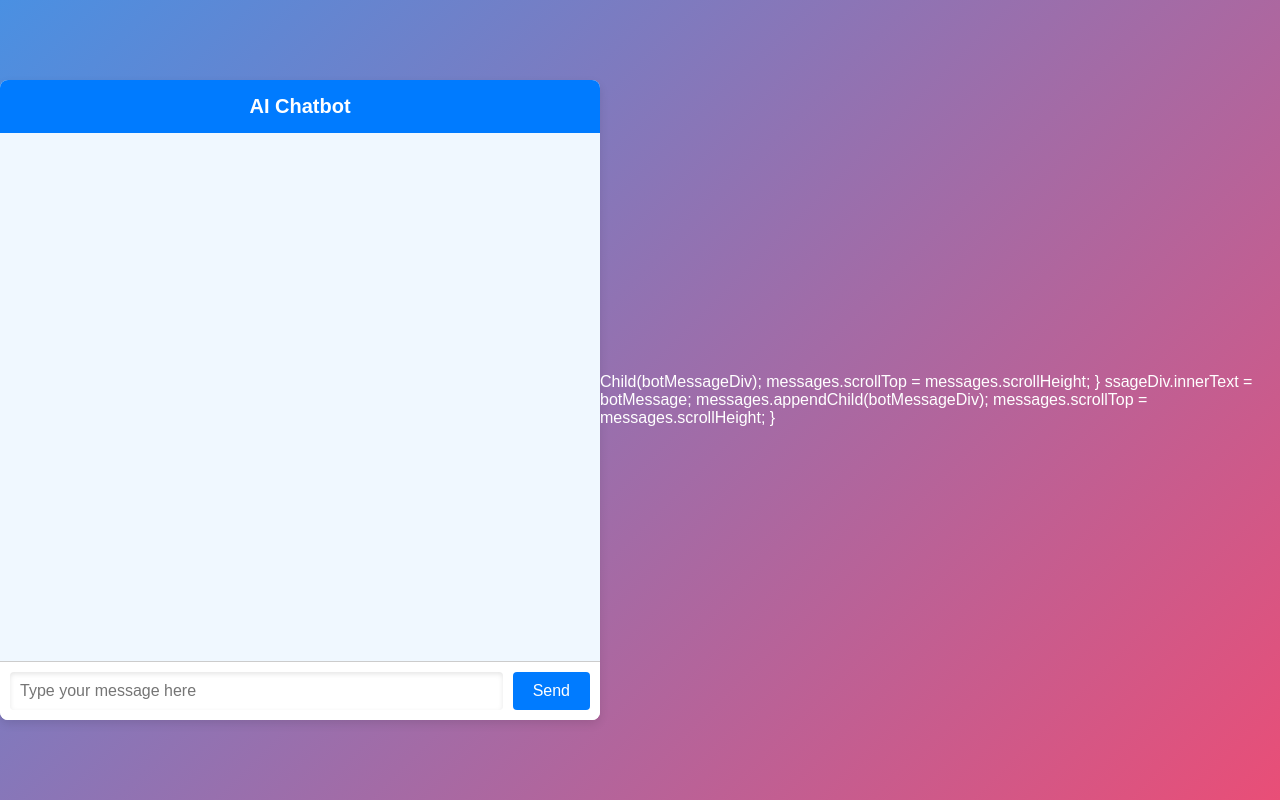
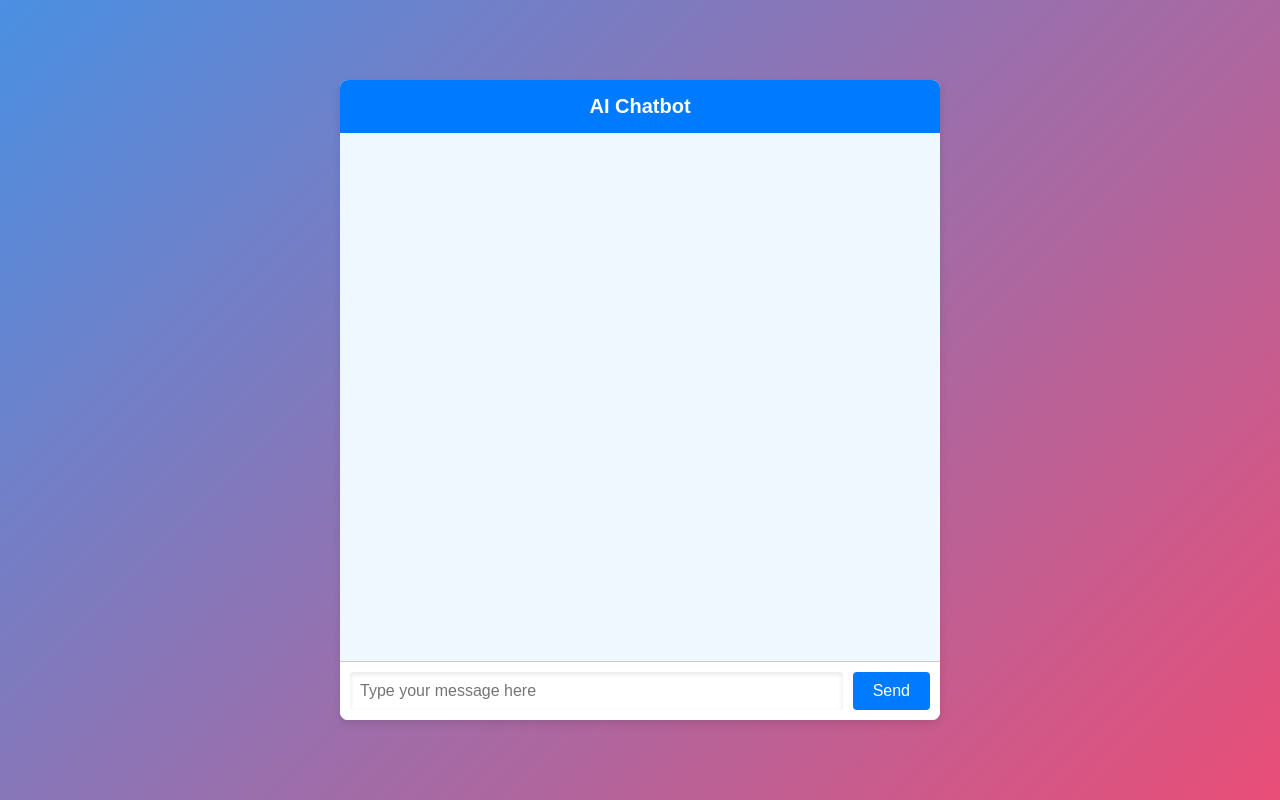
Before and after one commit to Nivedck/UselessAI, a Flask app: page / in a window 1280 px wide. Run offline with Flask 3, Linux system fonts and the light colour scheme.

Commit message:
Update index.html

```diff
--- a/templates/index.html
+++ b/templates/index.html
@@ -5,7 +5,6 @@
     <meta name="viewport" content="width=device-width, initial-scale=1.0">
     <title>Chatbot Web App</title>
     <style>
-
         body {
             font-family: Arial, sans-serif;
             display: flex;
@@ -13,7 +12,6 @@
             justify-content: center;
             height: 100vh;
             margin: 0;
-
             background: linear-gradient(135deg, #4a90e2, #e94e77);
             background-size: cover;
             background-attachment: fixed;
@@ -31,7 +29,6 @@
             flex-direction: column;
             height: 80vh;
         }
-
 
         #header {
             background-color: #007bff;
@@ -108,7 +105,6 @@
             background-color: #0056b3;
         }
 
-
         #messages::-webkit-scrollbar {
             width: 8px;
         }
@@ -121,13 +117,8 @@
 </head>
 <body>
     <div id="chatbox">
-
-        <div id="header">AI Chatbot </div>
-
-
+        <div id="header">AI Chatbot</div>
         <div id="messages"></div>
-
-
         <div id="input-section">
             <input type="text" id="user-input" placeholder="Type your message here" />
             <button id="send-btn" onclick="sendMessage()">Send</button>
@@ -139,19 +130,19 @@
             const userInput = document.getElementById("user-input").value;
             if (userInput === "") return;
 
+            const messages = document.getElementById("messages");
 
-            const messages = document.getElementById("messages");
+            // Display the user message
             const userMessageDiv = document.createElement("div");
             userMessageDiv.className = "message user";
             userMessageDiv.innerText = userInput;
             messages.appendChild(userMessageDiv);
 
-
+            // Clear input and scroll to the bottom
             document.getElementById("user-input").value = "";
             messages.scrollTop = messages.scrollHeight;
 
-
-
+            // Send message to the server
             const response = await fetch("/chat", {
                 method: "POST",
                 headers: { "Content-Type": "application/json" },
@@ -161,84 +152,14 @@
             const data = await response.json();
             const botMessage = data.response;
 
-
-            const botMessageDiv = document.createElement("div");
-            botMessageDiv.className = "message bot";
-            botMe<script>
-        async function sendMessage() {
-            const userInput = document.getElementById("user-input").value;
-            if (userInput === "") return;
-
-
-            const messages = document.getElementById("messages");
-            const userMessageDiv = document.createElement("div");
-            userMessageDiv.className = "message user";
-            userMessageDiv.innerText = userInput;
-            messages.appendChild(userMessageDiv);
-
-
-            document.getElementById("user-input").value = "";
-            messages.scrollTop = messages.scrollHeight;
-
-
-
-            const response = await fetch("/chat", {
-                method: "POST",
-                headers: { "Content-Type": "application/json" },
-                body: JSON.stringify({ message: userInput })
-            });
-
-            const data = await response.json();
-            const botMessage = data.response;
-
-
-            const botMessageDiv = document.createElement("div");
-            botMessageDiv.className = "message bot";
-            botMessageDiv.innerText = botMessage;
-            messages.append<script>
-        async function sendMessage() {
-            const userInput = document.getElementById("user-input").value;
-            if (userInput === "") return;
-
-
-            const messages = document.getElementById("messages");
-            const userMessageDiv = document.createElement("div");
-            userMessageDiv.className = "message user";
-            userMessageDiv.innerText = userInput;
-            messages.appendChild(userMessageDiv);
-
-
-            document.getElementById("user-input").value = "";
-            messages.scrollTop = messages.scrollHeight;
-
-
-
-            const response = await fetch("/chat", {
-                method: "POST",
-                headers: { "Content-Type": "application/json" },
-                body: JSON.stringify({ message: userInput })
-            });
-
-            const data = await response.json();
-            const botMessage = data.response;
-
-
+            // Display the bot message
             const botMessageDiv = document.createElement("div");
             botMessageDiv.className = "message bot";
             botMessageDiv.innerText = botMessage;
             messages.appendChild(botMessageDiv);
+
             messages.scrollTop = messages.scrollHeight;
         }
     </script>
 </body>
-Child(botMessageDiv);
-            messages.scrollTop = messages.scrollHeight;
-        }
-    </script>
-</body>
-ssageDiv.innerText = botMessage;
-            messages.appendChild(botMessageDiv);
-            messages.scrollTop = messages.scrollHeight;
-        }
-    </script>
-</body>
+</html>
```
